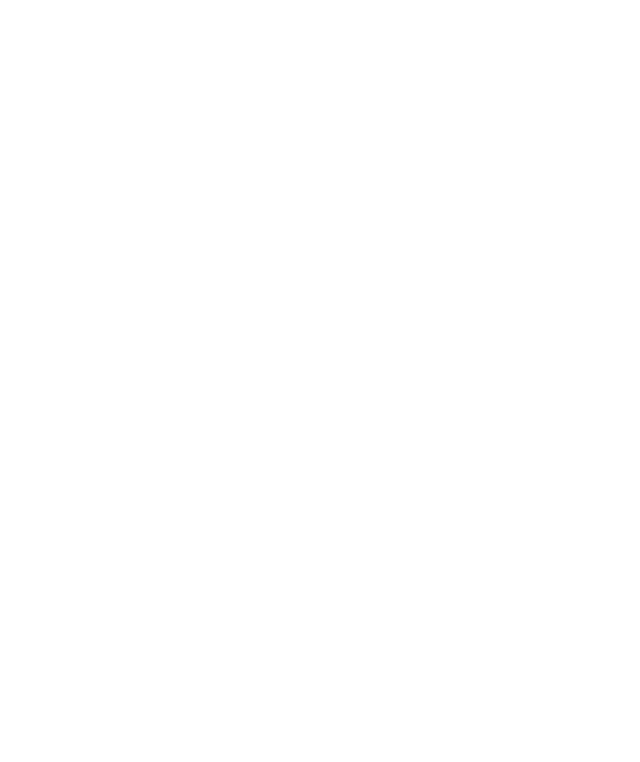
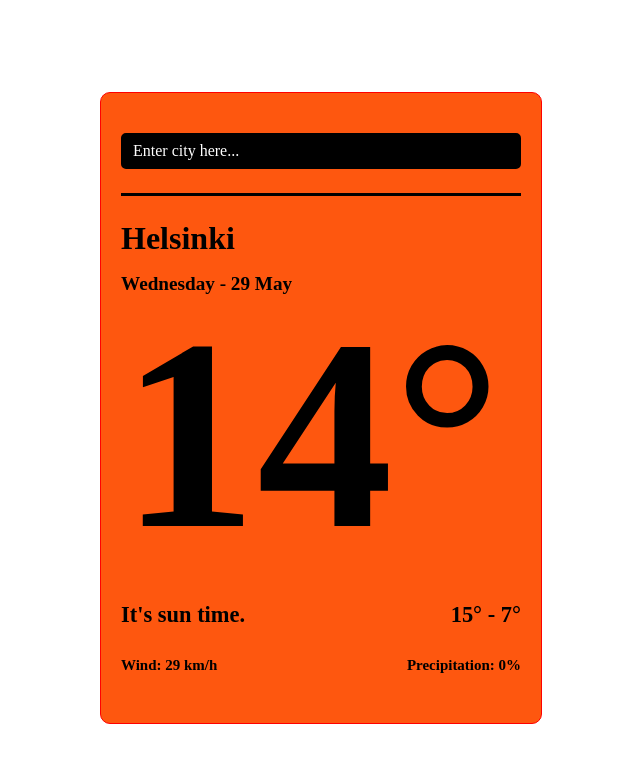
Before and after one commit to andrexxrojas/weatherApp, a plain HTML site: page index.html in a window 1280 px wide. Shown: the whole page, without its empty margins (327-967 px from the left). Drawn offline with Linux system fonts and the light colour scheme.

Commit message:
added styling

```diff
--- a/index.html
+++ b/index.html
@@ -2,17 +2,33 @@
 <html>
     <head>
         <title>Weather App</title>
+        <link rel="stylesheet" href="styles.css">
     </head>
     <body>
         <div class="container">
+            <div class="searchBar">
+                <input type="text" name="searchBar id="searchBar" placeholder="Enter city here...">
+            </div>
 
             <div class="top">
-                <div id="title"></div>
-                <div id="date"></div>
+                <div id="title">
+                    <h3>Helsinki</h3>
+                </div>
+                <div id="date">
+                    <h3>Wednesday - 29 May</h3>
+                </div>
             </div>
 
             <div class="temperature">
+                <h1>14&deg</h1>
+            </div>
 
+            <div class="summary">
+                <h3><span id="message">It's sun time.</span> <span id="estimate">15&deg - 7&deg</span></h3>
+            </div>
+
+            <div class="extra-info">
+                <h3><span id="wind">Wind: 29 km/h</span> <span id="precipitation">Precipitation: 0%</span></h3>
             </div>
 
         </div>
--- a/styles.css
+++ b/styles.css
@@ -0,0 +1,96 @@
+body{
+    position: absolute;
+    top: 50%;
+    left: 50%;
+    transform: translate(-50%, -50%);
+}
+
+h1,h2,h3,p{
+    margin: 0;
+    padding: 0;
+}
+
+.container{
+    border: 1px solid red;
+
+    width: 400px;
+    height: 550px;
+    padding: 40px 20px;
+    user-select: none;
+    background-color: #fe570f;
+    border-radius: 10px;
+}
+
+.searchBar{
+    border-bottom: 3px solid black;
+    margin-bottom: 1.5em;
+}
+
+input:focus{
+    outline: none;
+}
+
+::placeholder{
+    color: white;
+    opacity: 1;
+}
+
+::-ms-input-placeholder{
+    color: white;
+}
+
+.searchBar input[type="text"]{
+    font-family: "Apercu Pro Light";
+    font-weight: light;
+    font-size: 1em;
+    padding: 0 10px;
+    margin-bottom: 1.5em;
+    width: 94%;
+    height: 2em;
+    border: 2px solid black;
+    background-color: black;
+    color: white;
+    border-radius: 5px;
+}
+
+#title h3{
+    font-family: "Apercu Pro";
+    font-weight: bold;
+    font-size: 2em;
+    margin-bottom: 0.5em;
+}
+
+#date h3{
+    font-family: "Apercu Pro Light";
+    font-weight: light;
+    font-size: 1.2em;
+}
+
+.temperature h1{
+    font-family: "Source Sans Pro";
+    font-size: 17em;
+    font-weight: bold;
+    line-height: 280px;
+    margin-bottom: 0.1em;
+}
+
+.summary{
+    font-family: "Apercu Pro";
+    font-weight: bold;
+    font-size: 1.2em;
+    margin-bottom: 1.5em;
+}
+
+#estimate{
+    float: right;
+}
+
+#precipitation{
+    float: right;
+}
+
+.extra-info{
+    font-family: "Apercu Pro Light";
+    font-weight: light;
+    font-size: 0.8em;
+}
```
